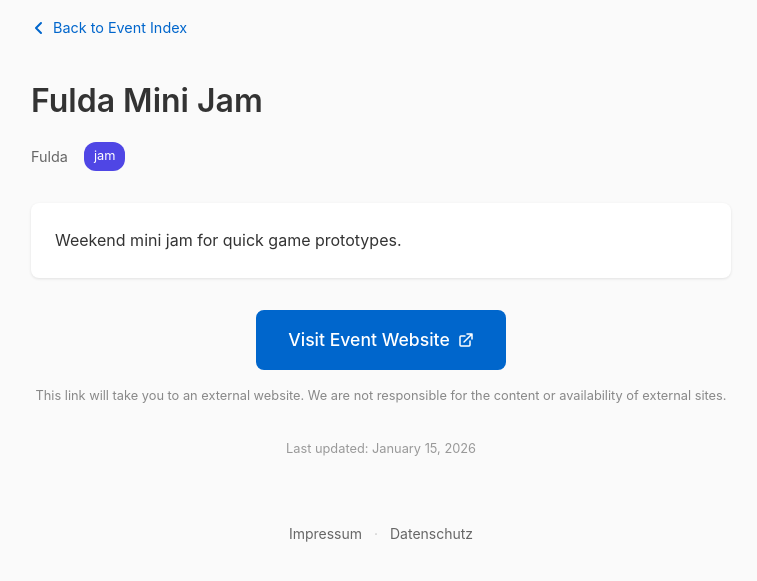
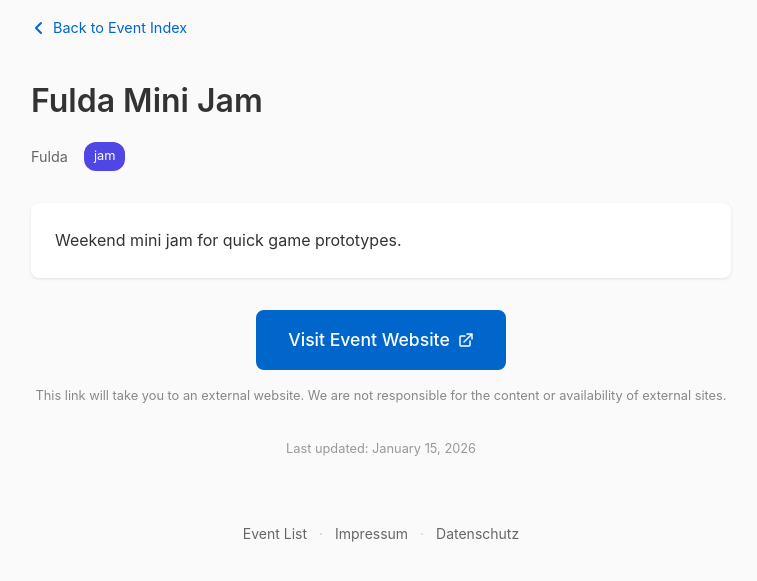
Before and after one commit to abregado/gamedev-index, a Jekyll site: the page built from _listings/fulda-jam.md, in a window 1280 px wide. Shown: the top 581 px of the page, without its empty margins (259-1016 px from the left). Built offline with Jekyll 4.4.1, drawn with Linux system fonts in a browser that asks for light colours.

Commit message:
Added link to event list in footer of event pages

```diff
--- a/_layouts/event.html
+++ b/_layouts/event.html
@@ -49,6 +49,8 @@
   <script src="{{ '/assets/js/main.js' | relative_url }}"></script>
 </body>
 <footer class="site-footer">
+  <a href="{{ '/' | relative_url }}">Event List</a>
+  <span class="footer-separator">&middot;</span>
   <a href="{{ '/impressum/' | relative_url }}">Impressum</a>
   <span class="footer-separator">&middot;</span>
   <a href="{{ '/datenschutz/' | relative_url }}">Datenschutz</a>
```
